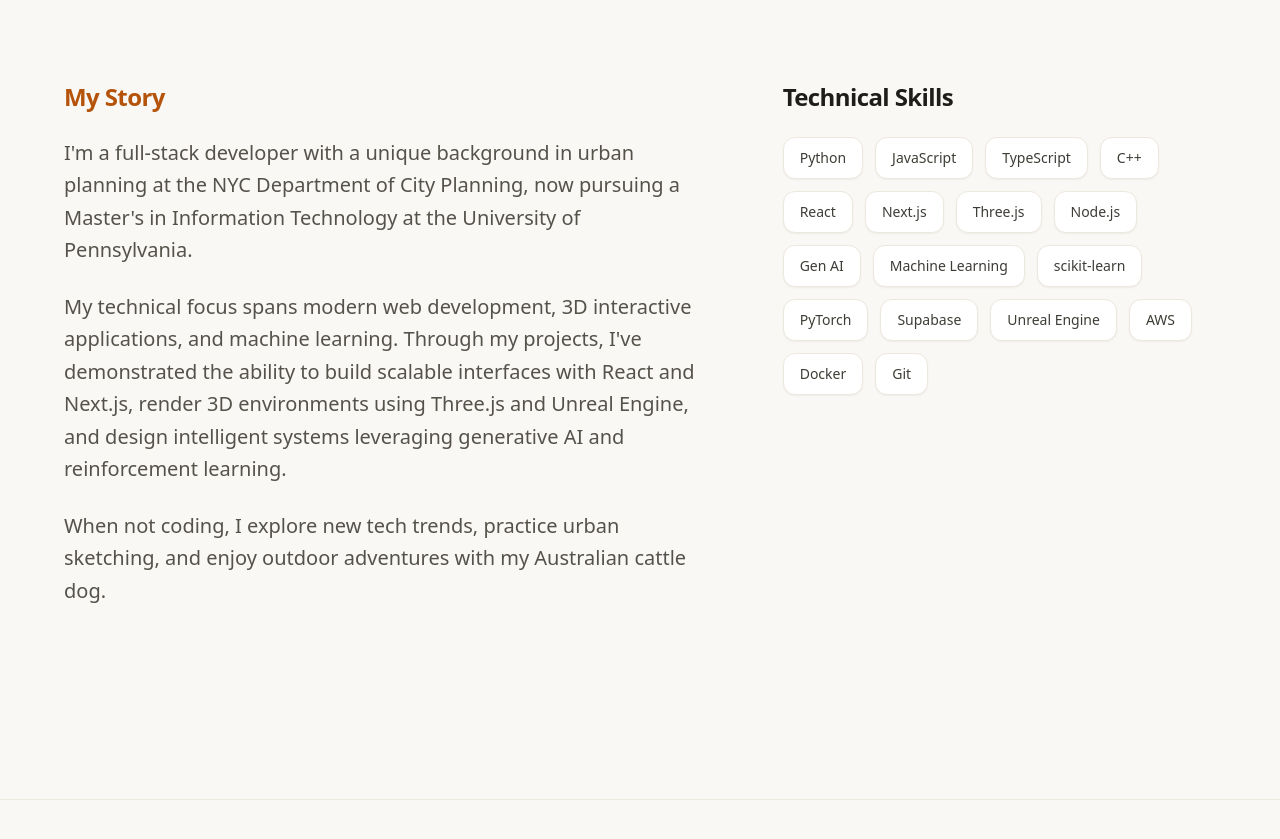
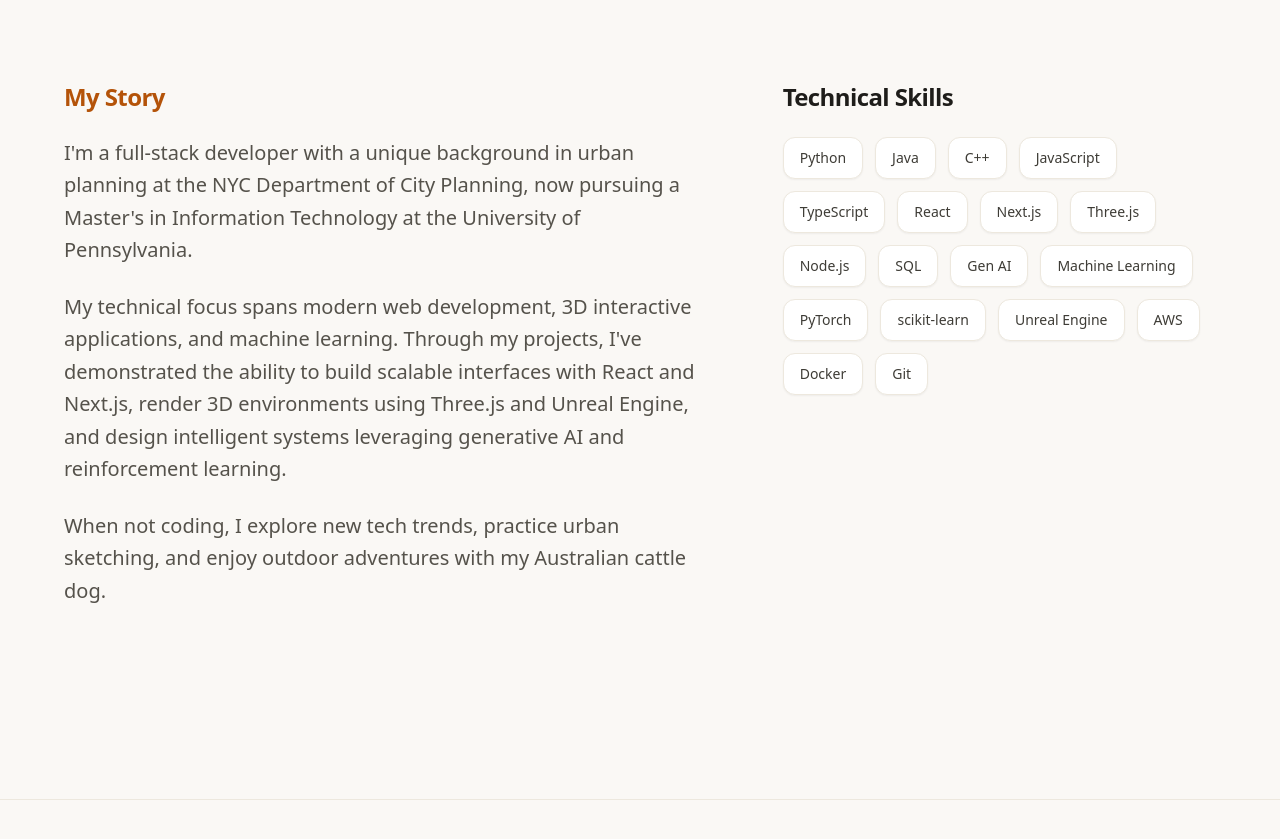
Before and after one commit to CTC3PO/ct-portfolio-2026, a React (Vite) app: page / in a window 1280 px wide. Shown: the part 4140-4979 px from the top of the page. Built offline with nearby package versions, Linux system fonts and the light colour scheme.

Commit message:
feat(skills): replace Supabase with SQL, add Java (18 skills in balanced 3x6 grid)

```diff
--- a/src/data/projects.js
+++ b/src/data/projects.js
@@ -54,7 +54,7 @@ export const projects = [
 ];
 
 export const skills = [
-    "Python", "JavaScript", "TypeScript", "C++", "React", "Next.js", "Three.js", "Node.js",
-    "Gen AI", "Machine Learning", "scikit-learn", "PyTorch",
-    "Supabase", "Unreal Engine", "AWS", "Docker", "Git"
+    "Python", "Java", "C++", "JavaScript", "TypeScript", "React", "Next.js", "Three.js",
+    "Node.js", "SQL", "Gen AI", "Machine Learning", "PyTorch", "scikit-learn",
+    "Unreal Engine", "AWS", "Docker", "Git"
 ];
```
